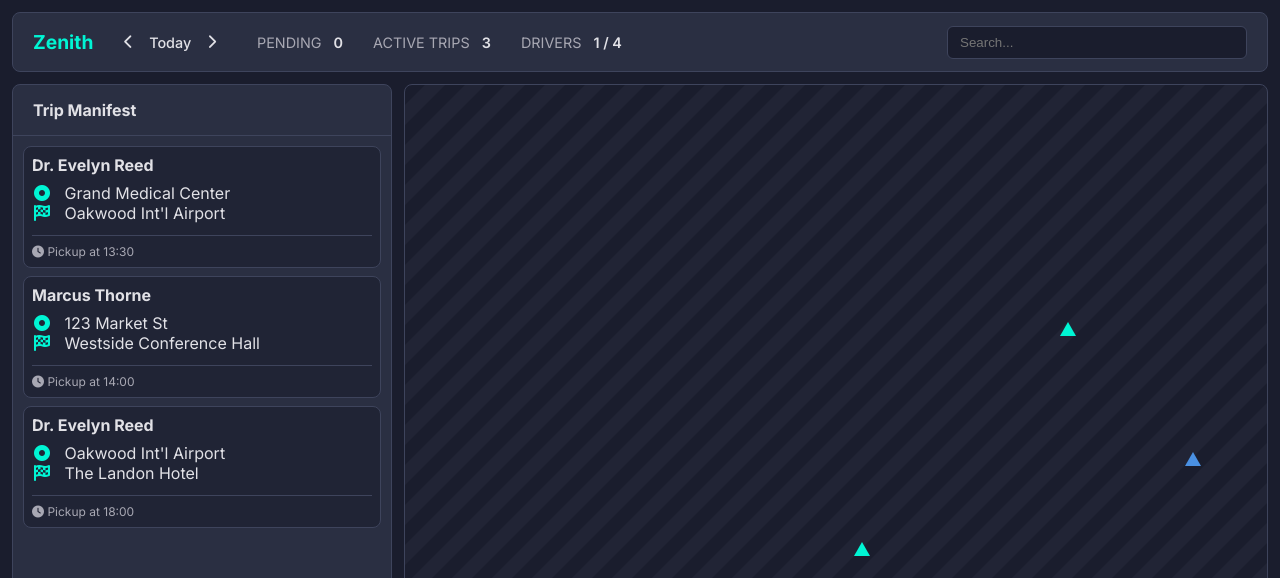
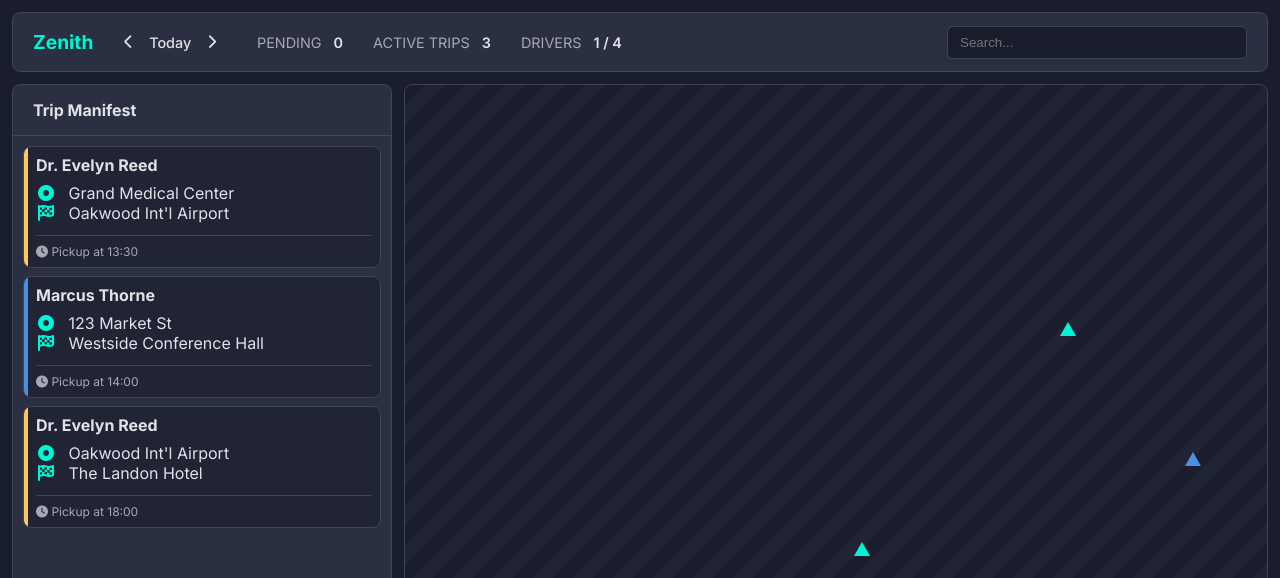
Before and after one commit to Gilblasse/Dispatch-System, a React (Vite) app: page / in a window 1280 px wide. Shown: the top 578 px of the page. Built offline with nearby package versions, Linux system fonts and the light colour scheme.

Commit message:
Add vertical status bar to trip cards

```diff
--- a/src/index.css
+++ b/src/index.css
@@ -82,10 +82,40 @@
 
 .trip-card {
   background: rgba(26, 29, 45, 0.6);
-  padding: 8px;
+  padding: 8px 8px 8px 12px;
   margin-bottom: 8px;
   display: flex;
   flex-direction: column;
+  position: relative;
+  overflow: hidden;
+}
+
+.trip-card::before {
+  content: '';
+  position: absolute;
+  left: 0;
+  top: 0;
+  bottom: 0;
+  width: 4px;
+  background-color: var(--status-progress);
+  border-radius: 8px 0 0 8px;
+}
+
+.trip-card[data-status='pending']::before {
+  background-color: var(--status-urgent);
+}
+
+.trip-card[data-status='en-route']::before,
+.trip-card[data-status='in-transit']::before {
+  background-color: var(--status-progress);
+}
+
+.trip-card[data-status='at-pickup']::before {
+  background-color: var(--status-arrived);
+}
+
+.trip-card[data-status='complete']::before {
+  background-color: var(--status-complete);
 }
 .trip-header h3 {
   font-size: 1rem;
```
